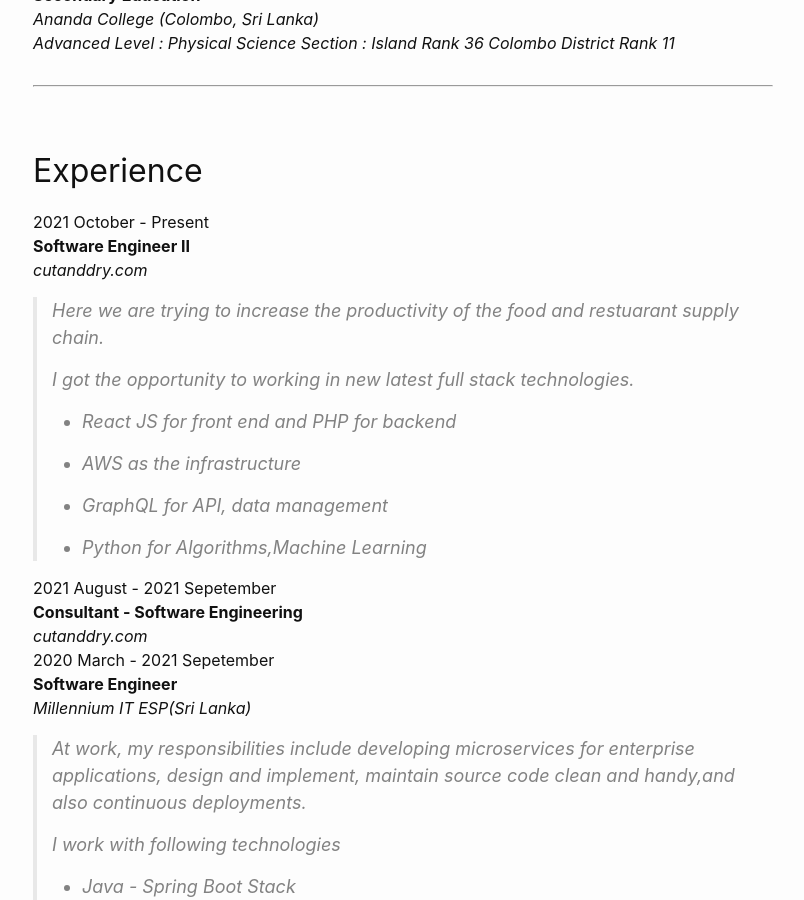
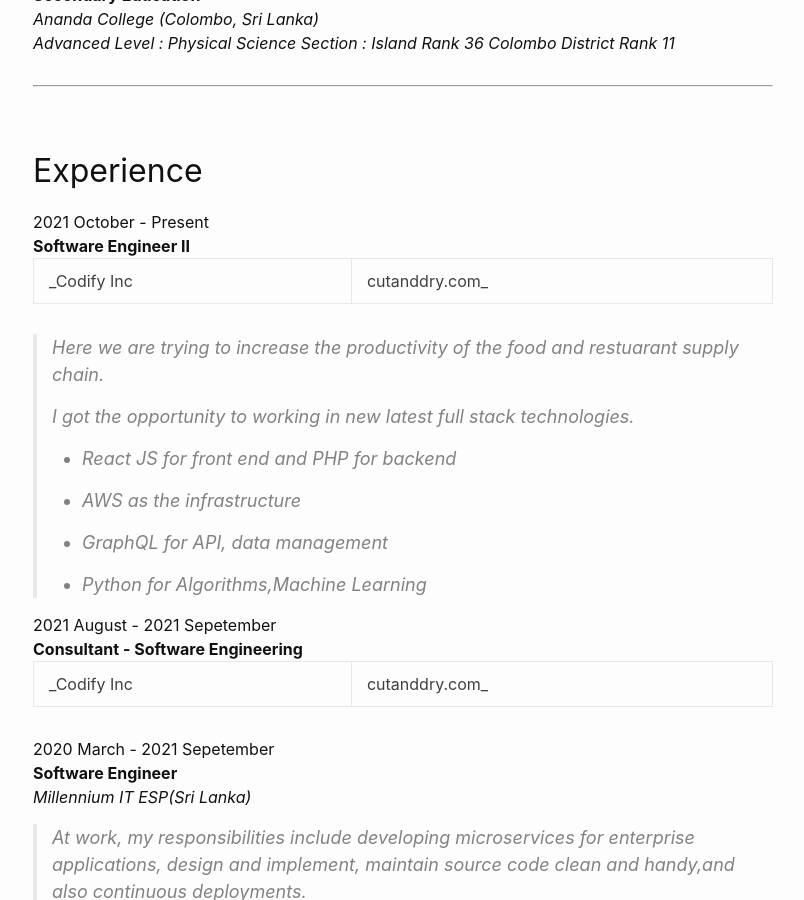
Before and after one commit to isurunuwanthilaka/isurunuwanthilaka.github.io, a Jekyll site: the page built from resume.md, in a window 1280 px wide and 900 px high, scrolled down 1072 px. Shown: the whole window, without its empty margins (237-1041 px from the left). Built offline with Jekyll 4.4.1, drawn with Linux system fonts in a browser that asks for light colours; nearby versions of some CDN libraries; comment, search, counter and statistics services are not loaded.

Commit message:
fix resume

```diff
--- a/resume.md
+++ b/resume.md
@@ -44,7 +44,7 @@
 
 2021 October - Present
 : **Software Engineer II**
-: _cutanddry.com_
+: _Codify Inc | cutanddry.com_
 
 > Here we are trying to increase the productivity of the food and restuarant supply chain.
 >
@@ -60,7 +60,9 @@
 
 2021 August - 2021 Sepetember
 : **Consultant - Software Engineering**
-: _cutanddry.com_
+: _Codify Inc | cutanddry.com_
+
+>
 
 2020 March - 2021 Sepetember
 : **Software Engineer**
```
